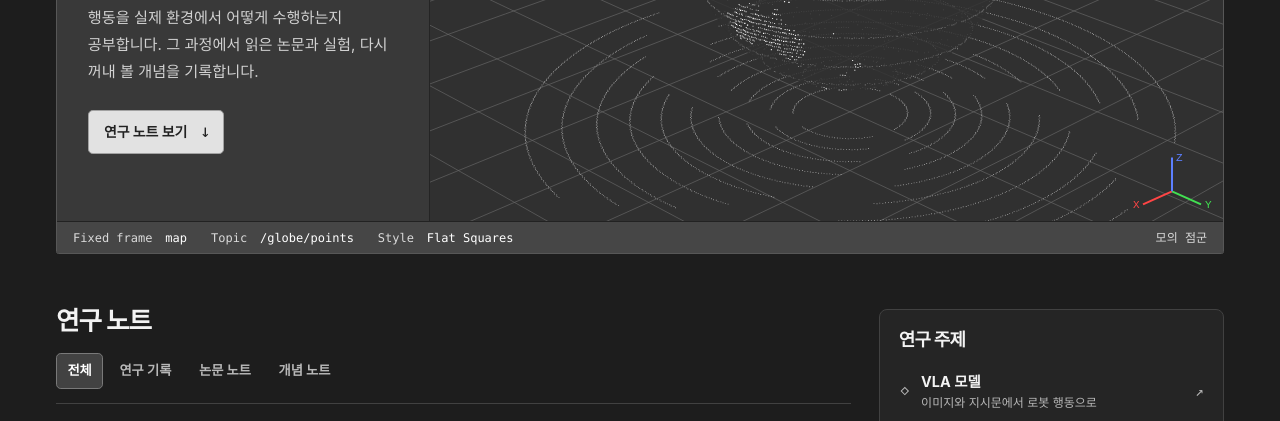
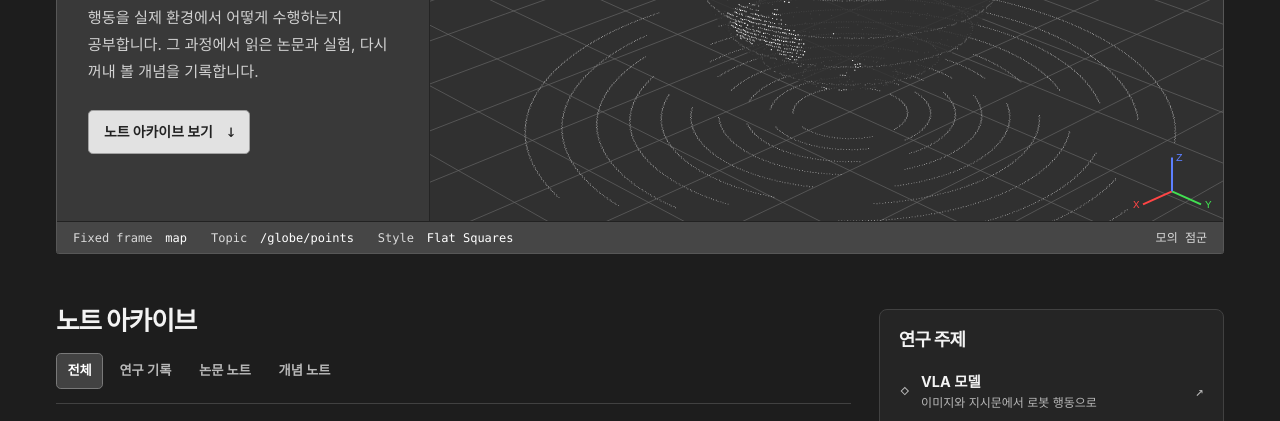
Before and after one commit to Kongles/kongles.github.io, a Jekyll site: the page built from index.html, in a window 1280 px wide. Shown: the part 403-824 px from the top of the page. Built offline with Jekyll 4.4.1, drawn with Linux system fonts in a browser that asks for light colours.

Commit message:
Clarify archive navigation and simplify filtered note labels

```diff
--- a/_layouts/note.html
+++ b/_layouts/note.html
@@ -3,7 +3,7 @@ layout: default
 ---
 <main class="shell" id="main" tabindex="-1">
   <article class="note-page">
-    <a class="back-link" href="{{ '/' | relative_url }}#journal">← 연구 노트</a>
+    <a class="back-link" href="{{ '/' | relative_url }}#journal">← 노트 아카이브</a>
     <header>
       <p class="entry-meta">
         <span>{% if page.collection == 'lectures' %}로봇 상태 추정 · {{ page.chapter }}강{% else %}{{ site.data.kinds[page.collection].label }}{% endif %}</span>
--- a/index.html
+++ b/index.html
@@ -26,7 +26,7 @@ home: true
             <p class="cover-label">로보틱스 연구 노트</p>
             <h1 id="cover-title">kongles의 아카이브에<br><em>오신 걸 환영해요.</em></h1>
             <p class="cover-description">로봇이 주변을 인식하고, 지시를 이해하고, 배운 행동을 실제 환경에서 어떻게 수행하는지 공부합니다. 그 과정에서 읽은 논문과 실험, 다시 꺼내 볼 개념을 기록합니다.</p>
-            <a class="cover-link" href="#journal">연구 노트 보기 <span aria-hidden="true">↓</span></a>
+            <a class="cover-link" href="#journal">노트 아카이브 보기 <span aria-hidden="true">↓</span></a>
           </div>
         </div>
       </div>
@@ -42,7 +42,7 @@ home: true
     <div class="journal-layout">
       <section id="journal" aria-labelledby="journal-title">
         <div class="section-heading">
-          <h2 id="journal-title">연구 노트</h2>
+          <h2 id="journal-title">노트 아카이브</h2>
         </div>
         <div class="journal-controls" hidden>
           <div class="filters" role="group" aria-label="글 유형">
@@ -62,7 +62,7 @@ home: true
             <a class="note-row" href="{{ note.url | relative_url }}">
               <div class="entry-text">
                 <p class="entry-meta">
-                  <span>{{ site.data.kinds[note.collection].label }}</span>
+                  <span class="entry-kind">{{ site.data.kinds[note.collection].label }}</span>
                   {% include topic-labels.html topics=note.topics %}
                   {% if note.sample %}<span>작성 예시</span>{% endif %}
                 </p>
--- a/journal.js
+++ b/journal.js
@@ -5,6 +5,7 @@
   const topicButton = controls.querySelector('.active-topic');
   const status = controls.querySelector('[role="status"]');
   const entries = [...document.querySelectorAll('.entry')];
+  const kindLabels = document.querySelectorAll('.entry-kind');
   const empty = document.querySelector('.empty-state');
   const journalHeading = document.querySelector('#journal-title');
   let kind = 'all';
@@ -12,6 +13,7 @@
 
   function updateFilters() {
     buttons.forEach(button => button.setAttribute('aria-pressed', String(kind === button.dataset.filter)));
+    kindLabels.forEach(label => { label.hidden = kind !== 'all'; });
     const activeLink = topicLinks.find(link => link.dataset.topicFilter === topic);
     topicLinks.forEach(link => {
       if (link === activeLink) link.setAttribute('aria-current', 'true');
--- a/styles.css
+++ b/styles.css
@@ -90,7 +90,8 @@ summary::-webkit-details-marker { display: none; }
 summary:hover h3, .note-row:hover h3 { color: var(--accent); }
 .entry-meta { display: flex; flex-wrap: wrap; align-items: center; gap: .5rem; margin: 0 0 .25rem; color: var(--muted); font-size: .75rem; }
 .entry-meta span:first-child { color: #dadada; font-weight: 650; }
-.entry-meta span + span::before { content: "·"; margin-right: .5rem; color: #999; }
+.entry-meta span:not([hidden]) ~ span::before { content: "·"; margin-right: .5rem; color: #999; }
+.entry-meta:has(> .entry-kind[hidden]:only-child) { display: none; }
 h3 { margin: 0; font-size: 1.09rem; line-height: 1.38; letter-spacing: -.025em; }
 .entry-description { margin: .3rem 0 0; color: var(--muted); font-size: .85rem; }
 .entry-icon { color: var(--muted); font: 1.05rem/1 var(--mono); min-width: 1.75rem; text-align: center; transition: transform .2s ease; }
```
